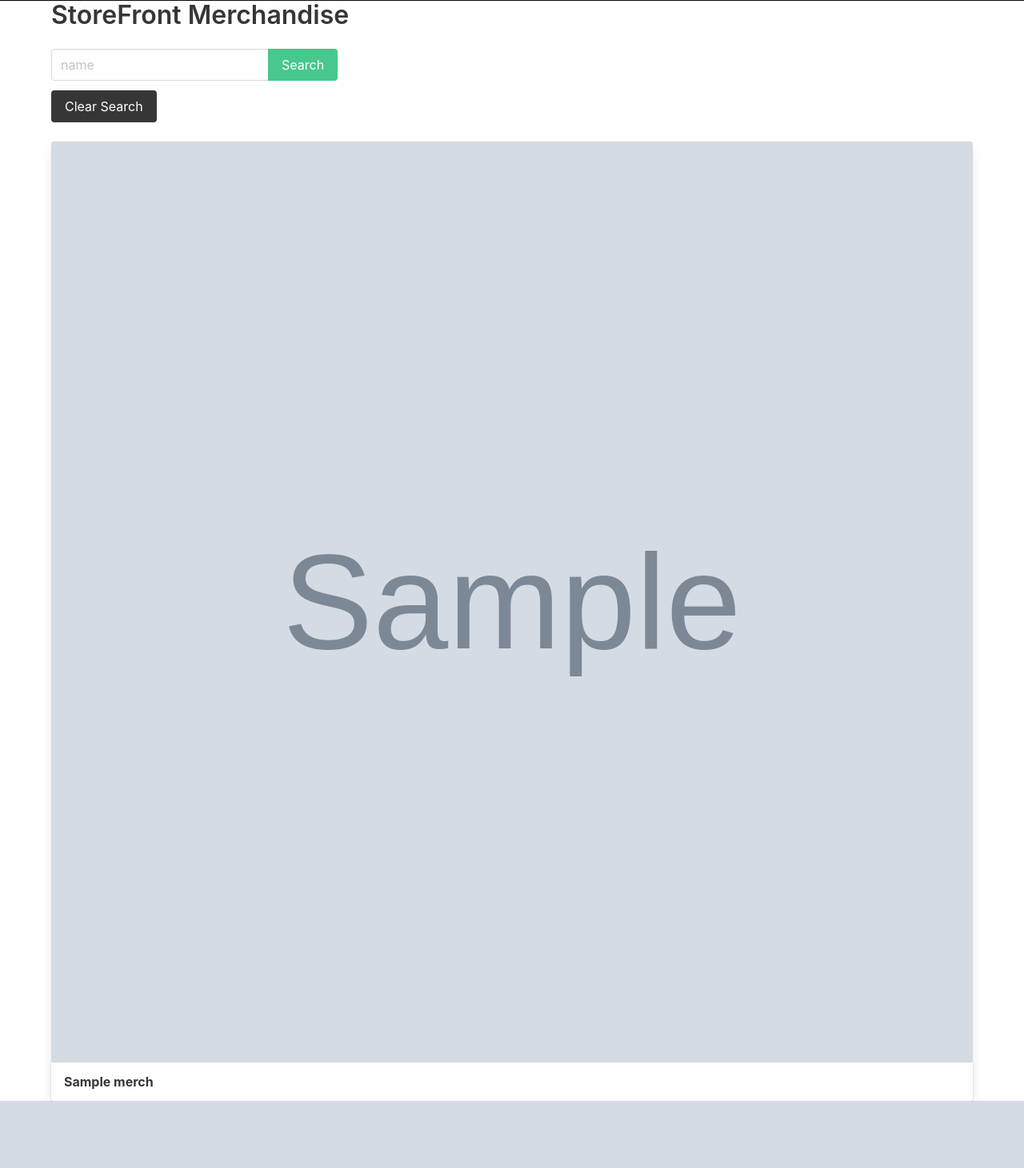
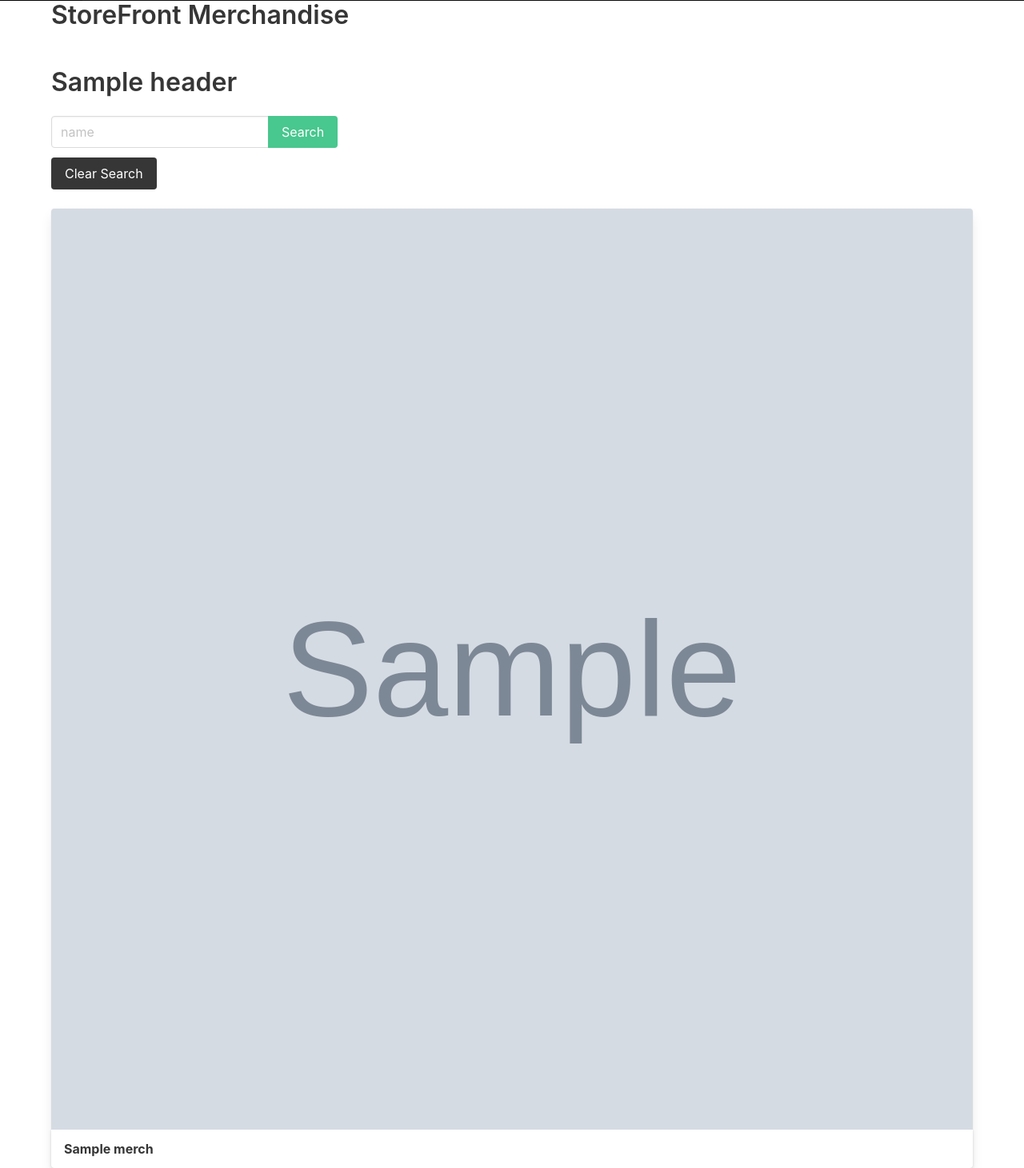
Before and after one commit to RickHayden/StoreFront, a Django app: template main_app/templates/merch.html in a window 1280 px wide. Shown: the part 51-1512 px from the top of the page at 80% size. Before the commit the page ends 1428 px from the top, so only its background shows below. Run offline with Django 4.2, Linux system fonts and the light colour scheme; tables that the repository leaves empty hold one stand-in row (values such as "Sample post"); the template is opened without the code that fills it: values that come from a table or form of the project are taken from there, most other values are stand-ins (such as "Sample title", 1, 10 or a date in 2020); grey boxes marked "Sample" are stand-in pictures.

```diff
--- a/main_app/static/styles/main.css
+++ b/main_app/static/styles/main.css
@@ -0,0 +1,10 @@
+.gallery {
+    display: grid;
+    grid-template-columns: repeat(auto-fit, minmax(280px, 1fr));
+    justify-content: center;
+    gap: 30px;
+}
+
+.gallery .card {
+    transition: .1s linear;
+}
--- a/main_app/templates/merch.html
+++ b/main_app/templates/merch.html
@@ -1,7 +1,7 @@
 {% extends 'base.html' %} {% block content %}
 
 <h1 class="title">StoreFront Merchandise</h1>
-
+<h1 class="title pt-5">{{header}}</h1>
 <form class="mb-5" method="get">
   <div class="field has-addons">
     <div class="control">
```
Also changed, not shown: main_app/views.py (+9 -1 lines).
